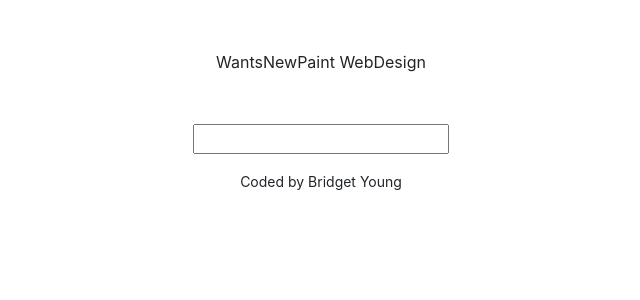
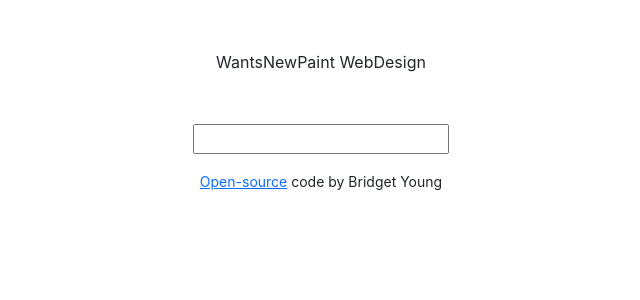
Before and after one commit to Wantsnewpaint/dictionary-project, a React (Create React App) app: page / in a window 1280 px wide. Shown: the top 300 px of the page, without its empty margins (319-959 px from the left). Built offline with nearby package versions, Linux system fonts and the light colour scheme.

Commit message:
Added open source code link

```diff
--- a/src/App.js
+++ b/src/App.js
@@ -9,7 +9,7 @@ export default function App() {
         <main>
           <Dictionary />
         </main>
-        <footer className="App-footer"><small>Coded by Bridget Young</small></footer>
+        <footer className="App-footer"><small><a href="https://github.com/Wantsnewpaint/dictionary-project" target="_blank" rel="noreferrer">Open-source</a> code by Bridget Young</small></footer>
       </div>
     </div>
   );
```
